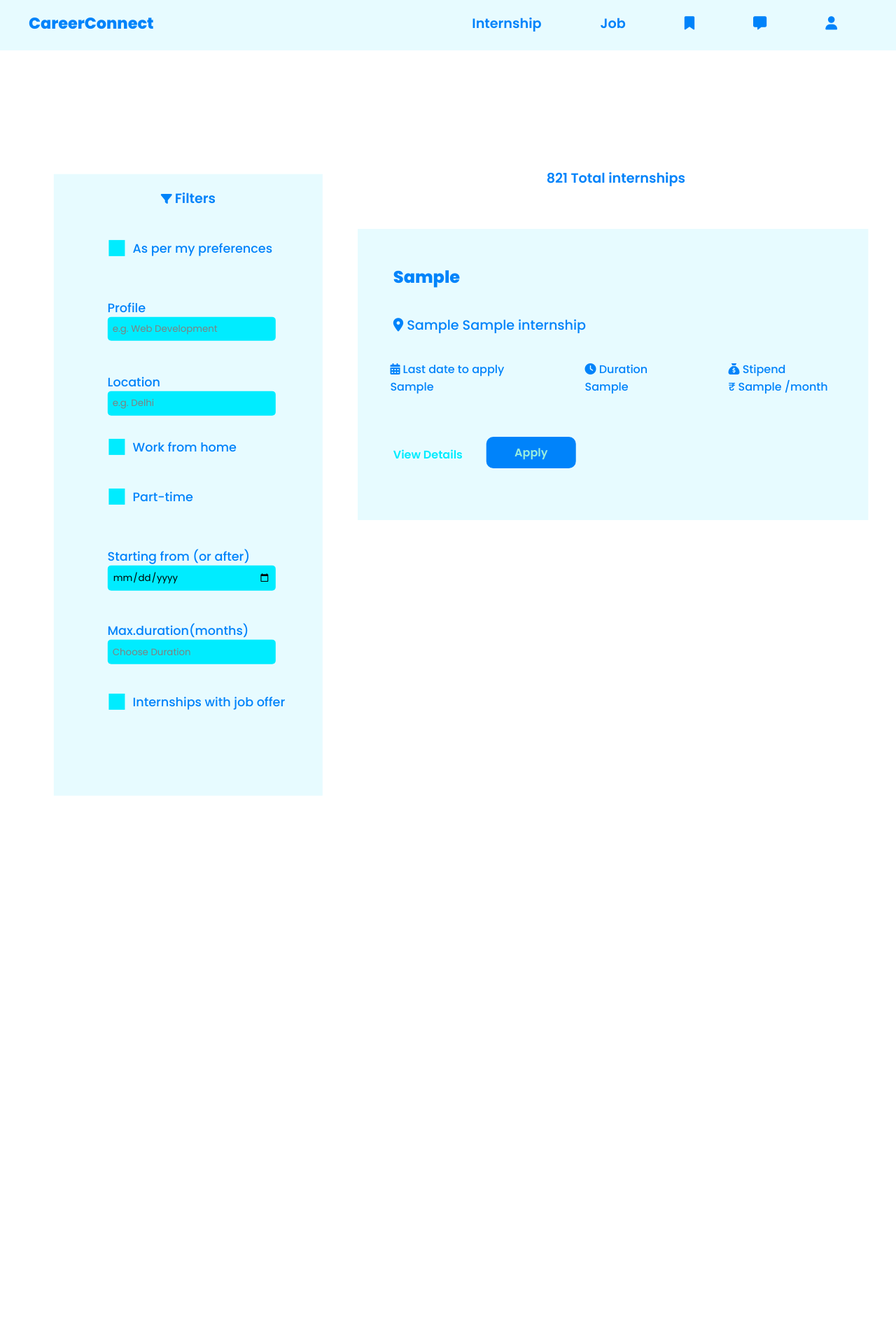
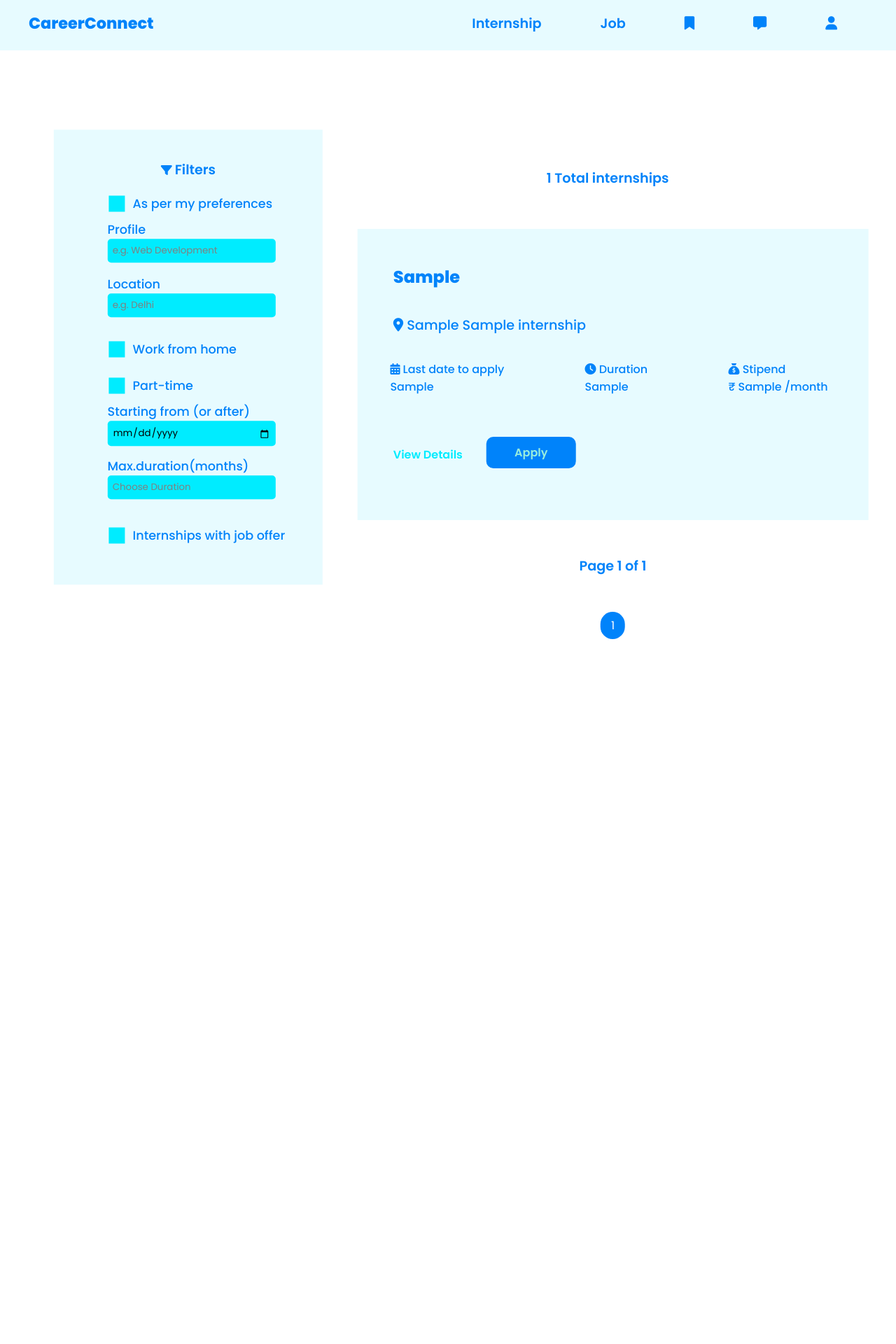
Before and after one commit to Gopi515/CareerConnect, a PHP site: page /internship.php in a window 1280 px wide. Shown: the top 1920 px of the page at 70% size. Before the commit the page ends 1137 px from the top, so only its background shows below. Run offline with PHP 8.4, Linux system fonts and the light colour scheme; tables that the repository leaves empty or names only in its code hold one stand-in row (values such as "Sample post"); some libraries are stand-ins or nearby versions.

Commit message:
I did paginations

```diff
--- a/html/Internship/internship.php
+++ b/html/Internship/internship.php
@@ -14,14 +14,13 @@
 session_start();
 require '../../dbconnect.php';
 
-    if(isset($_POST["applyInternship"])){
+if (isset($_POST["applyInternship"])) {
     $internship_topic = $_POST["hidden_topic"];
     $internship_location = $_POST["hidden_location"];
     $internship_duration = $_POST["hidden_duration"];
     $internship_com_id = $_POST["hidden_com_id"];
     $internship_com_email = $_POST["hidden_com_email"];
     $internship_int_id = $_POST["hidden_int_id"];
-
 
     $_SESSION['int_topic'] = $internship_topic;
     $_SESSION['int_loc'] = $internship_location;
@@ -33,7 +32,34 @@ session_start();
     header("Location:../Internship/applyInternship.php");
 }
 
+
+$internshipsPerPage = 5;
+
+// Determine the current page
+if (isset($_GET['page']) && is_numeric($_GET['page'])) {
+    $currentPage = (int)$_GET['page'];
+} else {
+    $currentPage = 1;
+}
+
+// Calculate the offset for the SQL query
+$offset = ($currentPage - 1) * $internshipsPerPage;
+
+// Retrieve the total number of internships
+$queryTotal = "SELECT COUNT(*) AS total FROM `internships`";
+$resultTotal = mysqli_query($conn, $queryTotal);
+$rowTotal = mysqli_fetch_assoc($resultTotal);
+$totalInternships = $rowTotal['total'];
+
+// Calculate the total number of pages
+$totalPages = ceil($totalInternships / $internshipsPerPage);
+
+// Modify the SQL query to retrieve internships for the current page
+$query = "SELECT * FROM `internships` ORDER BY id ASC LIMIT $offset, $internshipsPerPage";
+$result = mysqli_query($conn, $query);
+$count = mysqli_num_rows($result);
 ?>
+
 
 <body>
 
@@ -127,42 +153,39 @@ session_start();
 
     <!-- Internship listings -->
    <div class="internshipContainer">
-        <h2>
-         821 Total  internships
-        </h2>
+
+
+
+    <?php
+    if($count > 0) {
+    ?>
+
+
+       <h2><?php echo $totalInternships . ' Total internships'; ?></h2> <!-- Display total internships -->
 
         <div class="internshipOrder">
             <?php
-
-                $query = "SELECT * FROM `internships` ORDER BY id ASC";
-                $result = mysqli_query($conn, $query);
-
-                if(mysqli_num_rows($result)>0){
-                    while($row = mysqli_fetch_array($result)){
-
+            while($row = mysqli_fetch_array($result)) {
                 ?>
                 <div class="internshipCard internshipCard1">
-
                     <form action="Internship.php?action=add&id=<?php echo $row["id"]?>" method="POST">
-                <h1>  <?php echo $row["topic"]; ?>  </h1>
+                        <h1><?php echo $row["topic"]; ?></h1>
                         <div class="locationP">
                             <i class="fa-solid fa-location-dot"></i>
-
                             <?php echo $row["work_location"]; ?>
                             <?php echo $row["location_name"]; ?>
-
                         </div>
                         <div class="mainDetails">
                             <div class="lastDateapply">
-                        <p><i class="fa-solid fa-calendar-days"></i>  Last date to apply</p>
-                        <p> <?php echo $row["apply_by"]; ?> </p>
+                                <p><i class="fa-solid fa-calendar-days"></i> Last date to apply</p>
+                                <p><?php echo $row["apply_by"]; ?></p>
                             </div>
                             <div class="durationInternship">
-                        <p><i class="fa-solid fa-clock"></i>  Duration</p>
-                        <p> <?php echo $row["duration"]; ?> </p>
+                                <p><i class="fa-solid fa-clock"></i> Duration</p>
+                                <p><?php echo $row["duration"]; ?></p>
                             </div>
                             <div class="stipendInternship">
-                        <p><i class="fa-solid fa-sack-dollar"></i>  Stipend</p>
+                                <p><i class="fa-solid fa-sack-dollar"></i> Stipend</p>
                                 <p>&#8377; <?php echo $row["stipend"]; ?> /month</p>
                             </div>
                         </div>
@@ -175,7 +198,6 @@ session_start();
                         <input type="hidden" name="hidden_com_email" value="<?php echo $row["com_email"]; ?>" style="display: none;">
                         <input type="hidden" name="hidden_int_id" value="<?php echo $row["id"]; ?>" style="display: none;">
 
-
                         <div class="buttonNextstep">
                             <a href="viewDetailsinternship.php?id=<?php echo $row["id"]; ?>" class="details">View Details</a>
                             <button class="applyButton" type="submit" name="applyInternship">Apply</button>
@@ -183,30 +205,46 @@ session_start();
                     </form>
                 </div>
                 <?php
+            }
+            ?>
+        </div>
 
+        <h2 class="pageNumbers"><?php echo "Page $currentPage of $totalPages"; ?></h2> <!-- Display current page -->
+
+        <!-- Pagination navigation -->
+        <div class="pagination">
+            <?php if ($currentPage > 1) : ?>
+                <a href="?page=<?php echo $currentPage - 1; ?>">&lt;</a>
+            <?php endif; ?>
+            <?php for ($i = 1; $i <= $totalPages; $i++) : ?>
+                <a <?php echo ($i === $currentPage) ? 'class="active"' : ''; ?> href="?page=<?php echo $i; ?>"><?php echo $i; ?></a>
+            <?php endfor; ?>
+            <?php if ($currentPage < $totalPages) : ?>
+                <a href="?page=<?php echo $currentPage + 1; ?>">&gt;</a>
+            <?php endif; ?>
+        </div>
+        <?php
+         if($count > 0) {
+    } else {
+        echo "<p>No internships found.</p>";
     }
+    ?>
+        <?php
     }
     ?>
 </div>
 
 
-    </div>
 
  </div>
-
   </div>
- <!-- <h3 class="pagecountInternship">
-        1/206
-</h3> -->
-
-
-  <!-- job page -->
 
 
 
-    <!-- <footer>
 
-    </footer> -->
+    <footer>
+
+    </footer>
 
 
 
--- a/html/profiles/company/addinternship.php
+++ b/html/profiles/company/addinternship.php
@@ -86,7 +86,7 @@ if ($_SERVER["REQUEST_METHOD"] == "POST") {
             </div>
 
 
-             <!-- <div class="addDomainelement">
+             <div class="addDomainelement">
                 <p>Add Domain*</p>
                 <button id="add-element-btn">Add +</button>
 
@@ -96,7 +96,7 @@ if ($_SERVER["REQUEST_METHOD"] == "POST") {
                   <ul id="element-list"></ul>
                   <button id="add-button" onclick="addElement()">Add</button>
                 </div>
-              </div> -->
+              </div>
 
 
             <div class="category">
@@ -241,6 +241,6 @@ if ($_SERVER["REQUEST_METHOD"] == "POST") {
     <script src="../../../javaScripts/label.js"></script>
     <script src="../../../javaScripts/selectLanguage.js"></script>
     <script src="../../../javaScripts/requiredSkills.js"></script>
-    <!-- <script src="../../../javaScripts/addDomain.js"></script> -->
+    <script src="../../../javaScripts/addDomain.js"></script>
 </body>
 </html>
--- a/style.css
+++ b/style.css
@@ -418,40 +418,11 @@ html {
 footer {
   width: 100%;
   height: 10rem;
-  position: relative;
-  background-color: var(--seventh-col);
-  transform: translateY(150rem);
+  background-color: var(--seventh-col);
+  margin-top: 170%;
 }
 
 /* company landing page */
-/* .dropdownCompany {
-  position: relative;
-  display: inline-block;
-}
-
-.dropdownCompany .dropdown-content {
-  position: absolute;
-  background-color: var(--first-col);
-  width: 10rem;
-  box-shadow: 0px 8px 16px 0px rgba(0, 0, 0, 0.2);
-  z-index: 1;
-  transform: translate(-95%, 2%);
-  border-radius: 20px 0px 20px 20px;
-}
-
-.dropdownCompany .dropdown-content a {
-  color: var(--last-col);
-  padding: 12px 16px;
-  text-decoration: none;
-  display: block;
-  font-size: 0.9rem;
-}
-
-.dropdownCompany .dropdown-content a:hover {
-  background-color: var(--fifth-col);
-  font-size: 0.9rem;
-  border-radius: 20px 20px 20px 20px;
-} */
 
 .dropdown {
   position: relative;
@@ -505,21 +476,21 @@ footer {
 .internshipSection {
   height: 100%;
   width: 100%;
-  min-height: 370vh;
+  height: auto;
 }
 
 .filterContainer {
-  height: 30%;
+  height: 650px;
   width: 30%;
   background-color: var(--second-col);
-  transform: translate(20%, 28%);
+  transform: translate(20%, 28.5%);
   justify-content: center;
   display: flex;
 }
 
 .filterContainer .filter {
   color: var(--fourth-col);
-  margin-top: 6%;
+  margin-top: 12%;
 }
 
 .filterContainer .filter h1 {
@@ -674,11 +645,10 @@ footer {
   display: flex;
   justify-content: center;
   flex-direction: column;
-  overflow: hidden;
   width: 57%;
   background: none;
   transform: translate(70%);
-  height: 110rem;
+  height: auto;
   top: 30%;
 }
 
@@ -698,7 +668,6 @@ footer {
 .internshipContainer .internshipOrder {
   width: 100%;
   height: 100%;
-  overflow-y: auto;
 }
 
 .internshipOrder .internshipCard {
@@ -781,6 +750,19 @@ footer {
   font-weight: 600;
 }
 
+.internshipContainer .pageNumbers {
+  margin: 7% auto;
+}
+.internshipContainer .pagination {
+  display: flex;
+  margin: 0 auto;
+  align-items: center;
+  justify-content: space-around;
+}
+.pagination a {
+  text-decoration: none;
+  padding: 7px 15px;
+}
 /* apply page */
 
 .applicationForm {
@@ -3059,14 +3041,14 @@ input::-webkit-inner-spin-button {
   min-height: 200px;
   max-height: 300px;
 }
-#addedElements{
+#addedElements {
   display: flex;
   flex-wrap: wrap;
   justify-content: center;
   align-items: center;
   margin-top: 20px;
 }
-.addedElement{
+.addedElement {
   padding: 18px 25px;
   align-items: center;
   text-align: center;
```
Also changed, not shown: html/Job/job.php (+69 -25 lines). Lines whose indentation alone changed are shown as unchanged.
